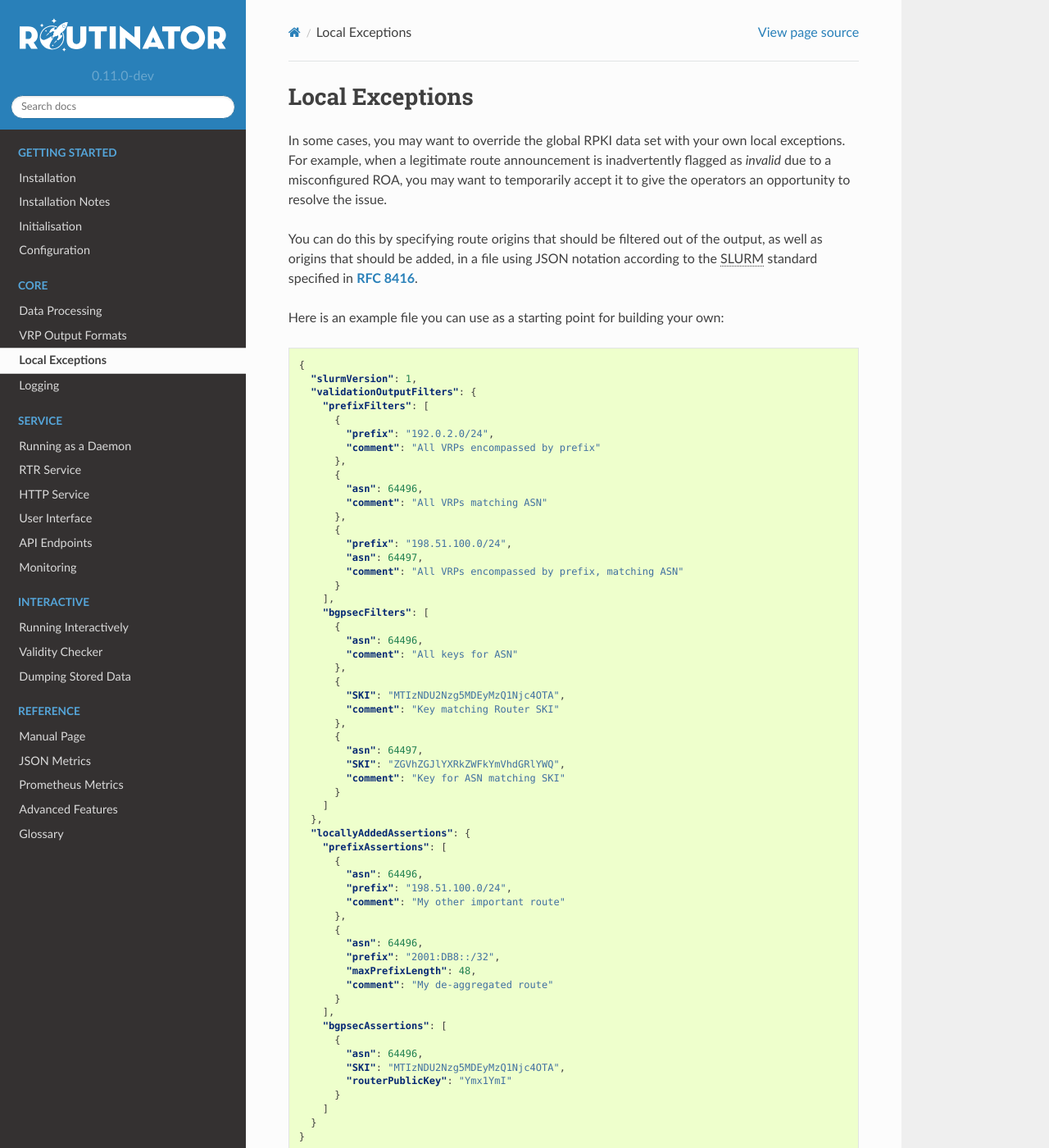
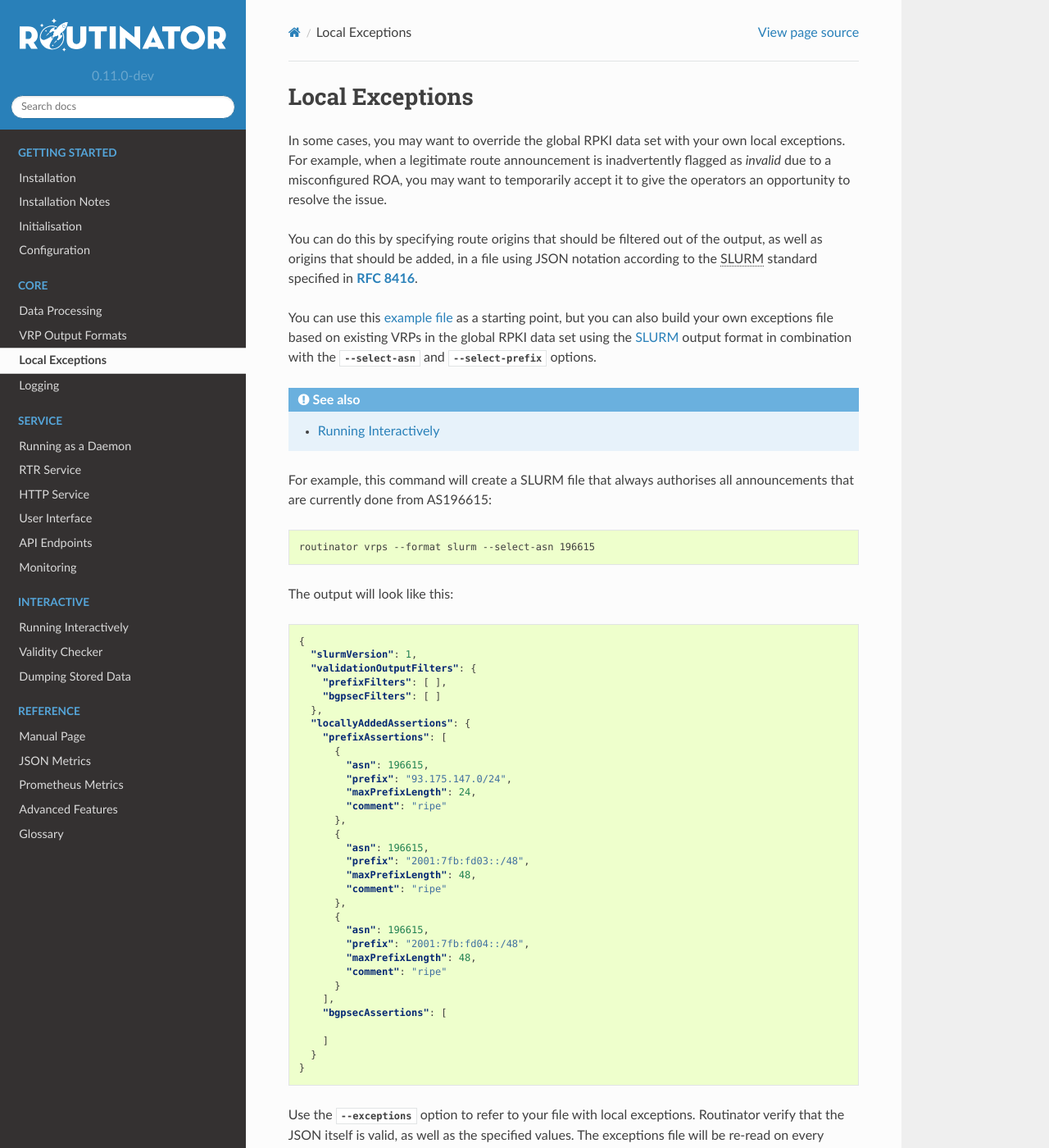
Before and after one commit to NLnetLabs/routinator, a Sphinx documentation site: the page built from doc/manual/source/local-exceptions.rst, in a window 1280 px wide and 1400 px high. Shown: the whole window at 82% size. Built offline with Sphinx 7.4.7 and the Read the Docs theme 2.0.0, drawn with Linux system fonts in a browser that asks for light colours.

Commit message:
Add `slurm` format and glossary refs

```diff
--- a/doc/manual/source/advanced-features.rst
+++ b/doc/manual/source/advanced-features.rst
@@ -65,7 +65,7 @@ You can let Routinator process router keys and include them in the published
 dataset, as well as the metrics, using the :option:`--enable-bgpsec` option
 or by setting ``enable-bgpsec`` to True in the :doc:`configuration
 file<configuration>`. BGPsec information will be exposed via RTR, as well as
-in the SLURM and :term:`jsonext` output format, e.g.:
+in the :term:`SLURM` and :term:`jsonext` output format, e.g.:
 
 .. code-block:: json
 
--- a/doc/manual/source/local-exceptions.rst
+++ b/doc/manual/source/local-exceptions.rst
@@ -12,65 +12,57 @@ the output, as well as origins that should be added, in a file using JSON
 notation according to the :abbr:`SLURM (Simplified Local Internet Number
 Resource Management with the RPKI)` standard specified in :RFC:`8416`.
 
-Here is an example file you can use as a starting point for building your
-own:
+You can use this `example file
+<https://github.com/NLnetLabs/rpki-rs/blob/main/test-data/slurm/full.json>`_
+as a starting point, but you can also build your own exceptions file based on
+existing VRPs in the global RPKI data set using the :term:`SLURM` output
+format in combination with the :option:`--select-asn` and
+:option:`--select-prefix` options.
+
+.. seealso::
+
+    - :doc:`interactive`
+
+For example, this command will create a SLURM file that always authorises all
+announcements that are currently done from AS196615:
+
+.. code-block:: text
+
+    routinator vrps --format slurm --select-asn 196615
+
+The output will look like this:
 
 .. code-block:: json
 
     {
       "slurmVersion": 1,
       "validationOutputFilters": {
-        "prefixFilters": [
-          {
-            "prefix": "192.0.2.0/24",
-            "comment": "All VRPs encompassed by prefix"
-          },
-          {
-            "asn": 64496,
-            "comment": "All VRPs matching ASN"
-          },
-          {
-            "prefix": "198.51.100.0/24",
-            "asn": 64497,
-            "comment": "All VRPs encompassed by prefix, matching ASN"
-          }
-        ],
-        "bgpsecFilters": [
-          {
-            "asn": 64496,
-            "comment": "All keys for ASN"
-          },
-          {
-            "SKI": "MTIzNDU2Nzg5MDEyMzQ1Njc4OTA",
-            "comment": "Key matching Router SKI"
-          },
-          {
-            "asn": 64497,
-            "SKI": "ZGVhZGJlYXRkZWFkYmVhdGRlYWQ",
-            "comment": "Key for ASN matching SKI"
-          }
-        ]
+        "prefixFilters": [ ],
+        "bgpsecFilters": [ ]
       },
       "locallyAddedAssertions": {
         "prefixAssertions": [
           {
-            "asn": 64496,
-            "prefix": "198.51.100.0/24",
-            "comment": "My other important route"
+            "asn": 196615,
+            "prefix": "93.175.147.0/24",
+            "maxPrefixLength": 24,
+            "comment": "ripe"
           },
           {
-            "asn": 64496,
-            "prefix": "2001:DB8::/32",
+            "asn": 196615,
+            "prefix": "2001:7fb:fd03::/48",
             "maxPrefixLength": 48,
-            "comment": "My de-aggregated route"
+            "comment": "ripe"
+          },
+          {
+            "asn": 196615,
+            "prefix": "2001:7fb:fd04::/48",
+            "maxPrefixLength": 48,
+            "comment": "ripe"
           }
         ],
         "bgpsecAssertions": [
-          {
-            "asn": 64496,
-            "SKI": "MTIzNDU2Nzg5MDEyMzQ1Njc4OTA",
-            "routerPublicKey": "Ymx1YmI"
-          }
+
         ]
       }
     }
```
Also changed, not shown: doc/manual/source/output-formats.rst (+46 -2 lines).
